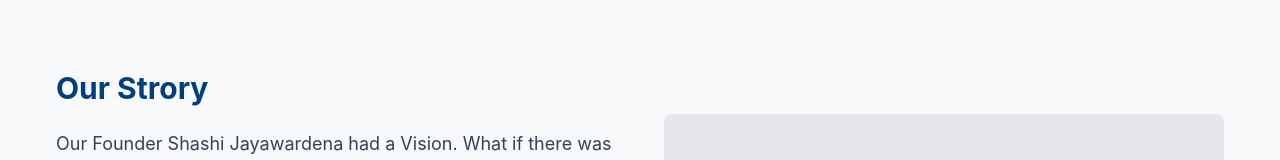
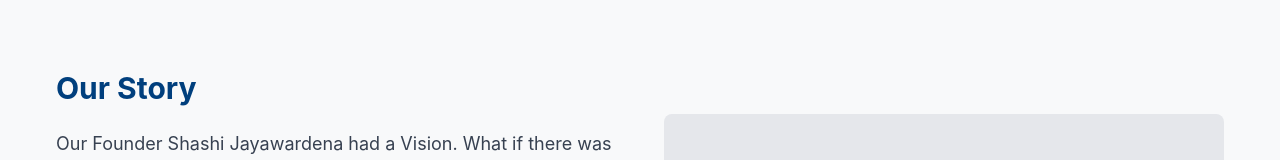
Before and after one commit to kevin-denny/CentralHR, a Next.js app: page /about in a window 1280 px wide. Shown: the part 450-610 px from the top of the page. Built offline with nearby package versions, Linux system fonts and the light colour scheme.

Commit message:
no message

```diff
--- a/app/about/page.js
+++ b/app/about/page.js
@@ -38,7 +38,7 @@ export default function About() {
             <Section>
                 <div className="grid grid-cols-1 md:grid-cols-2 gap-12 items-center">
                     <div>
-                        <h2 className="text-3xl font-bold mb-6 text-primary">Our Strory</h2>
+                        <h2 className="text-3xl font-bold mb-6 text-primary">Our Story</h2>
                         <p className="text-lg text-gray-700 mb-8">
                             Our Founder Shashi Jayawardena had a Vision. What if there was a HR Solutions provider who understood operations. Who understood customer complaints. Who understood Profits. Who understood Culture is in Recruitment, its in Audits, its in SOPs and Policy documents. That Culture is not one thing but EVERYTHING. and Culture is found in the Human elements of an organisation.
 
```
